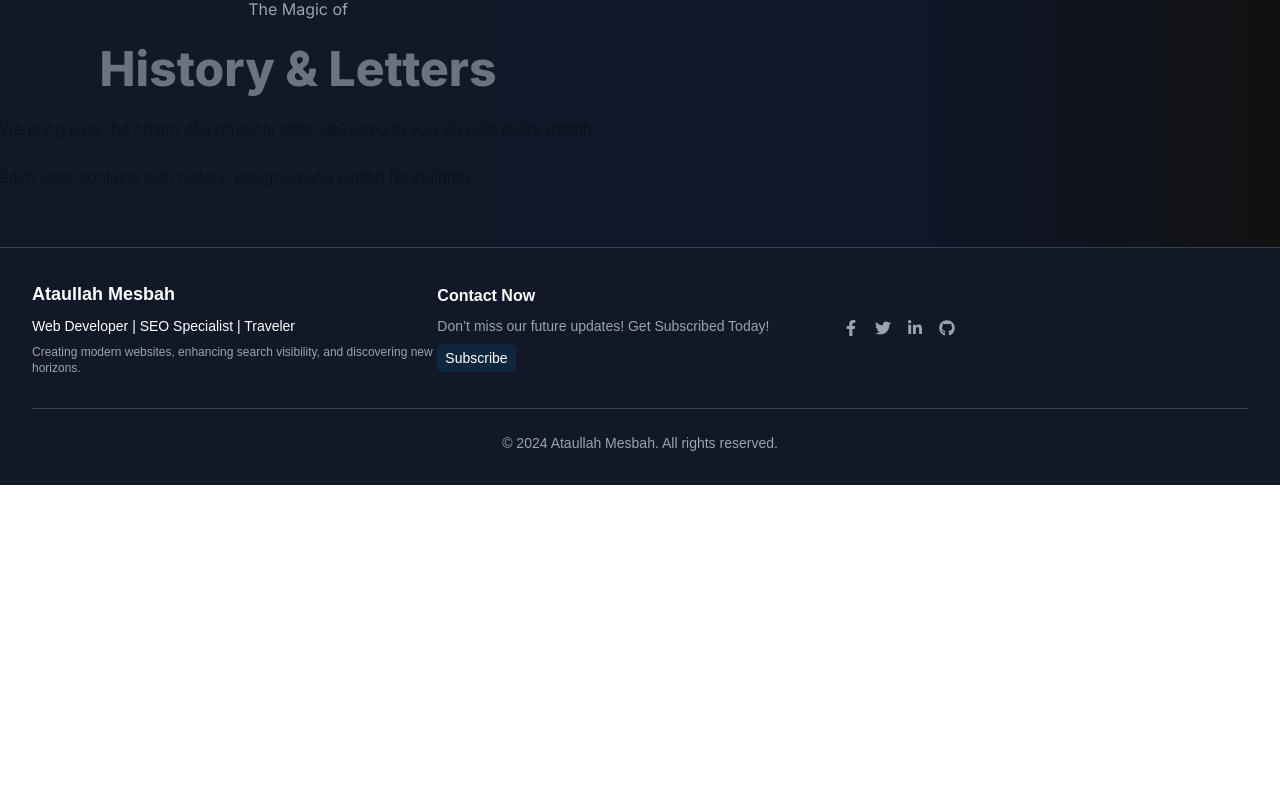
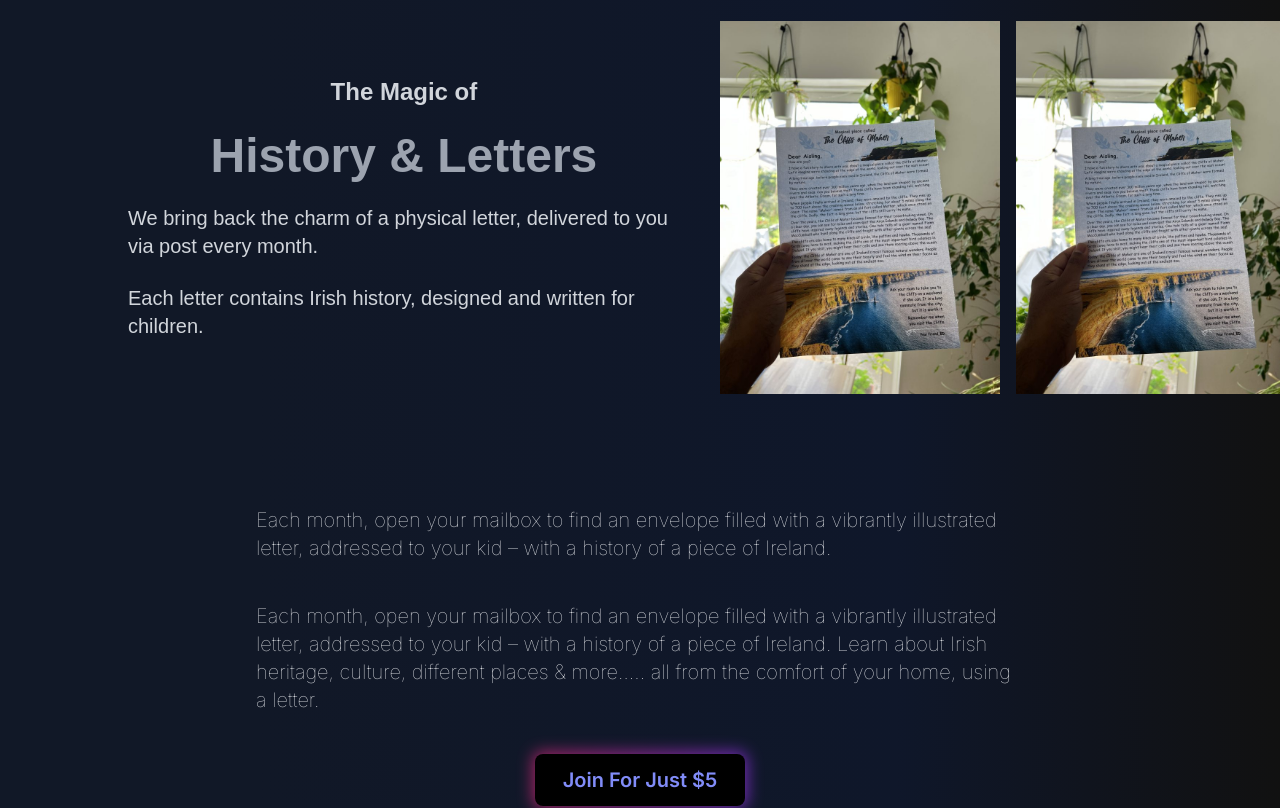
Before and after one commit to ataullahmesbah/ataullahmesbah-portfolio-next_pro, a Next.js app: page /letter in a window 1280 px wide. Shown: the part 673-1481 px from the top of the page. Before the commit the page ends 1158 px from the top, so only its background shows below. Built offline with nearby package versions, Linux system fonts and the light colour scheme.

Commit message:
letter dis

```diff
--- a/src/app/(with-layout)/letter/page.js
+++ b/src/app/(with-layout)/letter/page.js
@@ -1,4 +1,7 @@
 import { FaClinicMedical, FaMailchimp } from "react-icons/fa";
+import letter1 from '/public/images/letter/letter1.png';
+import Image from "next/image";
+import DynamicButton from "@/app/components/Share/Button/DynamicButton/DynamicButton";
 
 {/* This is my newsletter platform */ }
 
@@ -53,14 +56,14 @@ const NewsLetter = () => {
 
             {/* section - 2 */}
 
-            <div className="max-w-7xl mx-auto flex flex-row justify-between items-center py-10">
+            <div className="max-w-5xl text-xl mx-auto flex flex-row justify-between items-center poppins-regular space-x-10 py-16">
 
                 {/* left side info */}
                 <div className="space-y-6 ">
-                    <h6 className="text-gray-400 text-center">The Magic of</h6>
-                    <p className=" text-5xl font-extrabold text-gray-500 text-center">History & Letters</p>
-                    <p className="font-thin">We bring back the charm of a physical letter, delivered to you via post every month.</p>
-                    <p className="font-thin">Each letter contains Irish history, designed and written for children. </p>
+                    <h6 className="text-gray-300  text-2xl  text-center amsfonts">The Magic of</h6>
+                    <p className=" text-5xl font-extrabold text-gray-400 text-center">History & Letters</p>
+                    <p className="font-thin text-xl text-gray-300">We bring back the charm of a physical letter, delivered to you via post every month.</p>
+                    <p className="font-thin text-xl text-gray-300">Each letter contains Irish history, designed and written for children. </p>
 
 
 
@@ -68,8 +71,47 @@ const NewsLetter = () => {
                 </div>
 
                 {/* right side images */}
-                <div className=""></div>
+                <div className="flex gap-4">
+                    <Image
+                        src={letter1}
+                        width={280}
+                        height={400}
+                        className=""
+                    />
+                    <Image
+                        src={letter1}
+                        width={280}
+                        height={400}
+                        className=""
+                    />
+
+
+                </div>
             </div>
+
+
+            {/* section - 3 */}
+            <div className="max-w-3xl mx-auto text-center justify-center py-12 space-y-10">
+                <p className="text-left text-gray-200 font-thin text-xl">
+                    Each month, open your mailbox to find an envelope filled with a vibrantly illustrated letter, addressed to your kid – with a history of a piece of Ireland.
+
+                </p>
+                <p className="text-left text-gray-200 font-thin text-xl">
+                    Each month, open your mailbox to find an envelope filled with a vibrantly illustrated letter, addressed to your kid – with a history of a piece of Ireland.
+
+                    Learn about Irish heritage, culture, different places & more….. all from the comfort of your home, using a letter.
+                </p>
+
+                <DynamicButton text="Join For Just $5" alignment="center" className="text-xl font-semibold" />
+
+
+            </div>
+
+
+
+
+
+
         </div>
     );
 };
--- a/src/app/components/Share/Button/DynamicButton/DynamicButton.js
+++ b/src/app/components/Share/Button/DynamicButton/DynamicButton.js
@@ -3,7 +3,7 @@
 // DynamicButton.js
 import useDynamicButton from '../UseDynamicButton/UseDynamicButton'; // Ensure this path is correct
 
-const DynamicButton = ({ text = 'Submit', alignment = 'center' }) => {
+const DynamicButton = ({ text = 'Submit', alignment = 'center', className = '' }) => {
     const { buttonText, alignment: buttonAlignment } = useDynamicButton(text, alignment);
 
     // Define alignment classes dynamically based on the input
@@ -14,13 +14,13 @@ const DynamicButton = ({ text = 'Submit', alignment = 'center' }) => {
             : 'justify-center'; // Default center alignment
 
     return (
-        <div className={` flex ${alignmentClasses}`}>
+        <div className={`flex ${alignmentClasses}`}>
             <div className="grid gap-8 justify-center items-center">
                 <div className="relative group">
                     <div className="absolute -inset-0.5 bg-gradient-to-r from-pink-600 to-purple-600 rounded-lg blur opacity-75 group-hover:opacity-100 transition duration-1000 group-hover:duration-200 animate-tilt"></div>
                     <button
                         type="button"
-                        className="relative px-7 py-4 bg-black rounded-lg leading-none flex items-center divide-x divide-gray-600 text-center">
+                        className={`relative px-7 py-4 bg-black rounded-lg leading-none flex items-center divide-x divide-gray-600 ${className}`}>
                         <p className="text-indigo-400 group-hover:text-gray-100 transition duration-200">{buttonText}</p>
                     </button>
                 </div>
```
Also changed, not shown: public/images/letter/letter1.png (added).
